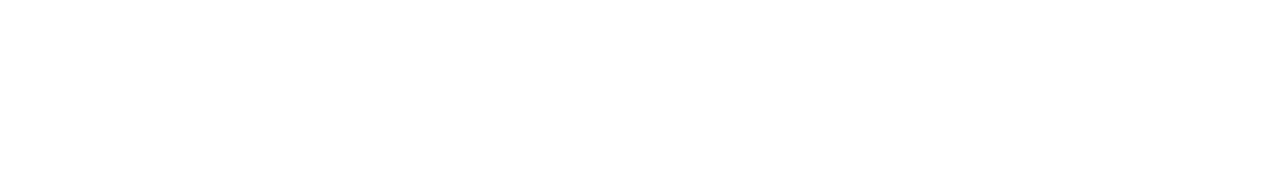
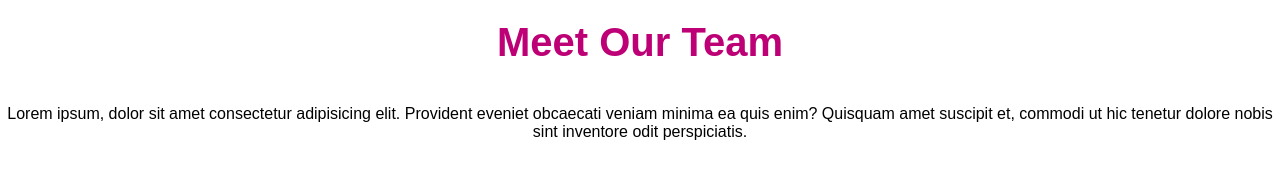
Before and after one commit to salvatore-impellizzeri/html-css-float-cards, a plain HTML site: page index.html in a window 1280 px wide. Drawn offline with Linux system fonts and the light colour scheme.

Commit message:
Creato Titolo, testo e container

```diff
--- a/css/style.css
+++ b/css/style.css
@@ -3,5 +3,23 @@
 *{
     margin: 0;
     padding: 0;
+    box-sizing: border-box;
+    font-family: Arial, Helvetica, sans-serif;
+}
 
+h1{
+    text-align: center;
+    margin-top: 20px;
+    font-size: 40px;
+    color: rgb(189, 0, 117);
 }
+
+.container{
+    max-width: 1400px;
+    margin: auto;
+    margin-top: 40px;
+}
+
+p{
+    text-align: center;
+}
--- a/index.html
+++ b/index.html
@@ -8,5 +8,34 @@
     </head>
     <body>
 
+        <!-- Header -->
+        <header>
+            <h1>Meet Our Team</h1>
+        </header>
+
+        <div class="container">
+
+            <!-- Main -->
+            <main>
+
+                <!-- Testo -->
+                 <section>
+                    <p>Lorem ipsum, dolor sit amet consectetur adipisicing elit. Provident eveniet obcaecati veniam minima ea quis enim? Quisquam amet suscipit et, commodi ut hic tenetur dolore nobis sint inventore odit perspiciatis.</p>
+                 </section>
+
+                 <section>
+
+                    <!-- Prima Riga Di Blocchi -->
+                    <div class="row-container">
+
+                    </div>
+
+                 </section>
+
+
+            </main>
+
+        </div>
+
     </body>
 </html>
```
Also changed, not shown: img/female1.png (added), img/female2.png (added), img/female3.png (added), img/male1.png (added), img/male2.png (added), img/male3.png (added). Lines whose indentation alone changed are shown as unchanged.
